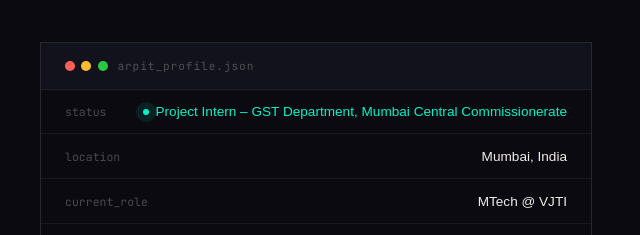
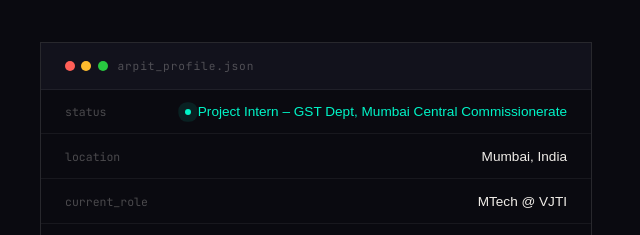
Before and after one commit to aRPIT0313/arpit-journey, a plain HTML site: page index.html in a window 1280 px wide. Shown: the part 5573-5808 px from the top of the page, 640-1280 px from the left. Drawn offline with Linux system fonts and the light colour scheme; animation ran at ten frames a second; a web font is replaced by a local one.

Commit message:
Update index.html

```diff
--- a/index.html
+++ b/index.html
@@ -1130,7 +1130,7 @@ footer {
         </div>
         <div class="panel-row">
           <span class="panel-key">status</span>
-          <span class="panel-val g live-dot">Project Intern – GST Department, Mumbai Central Commissionerate</span>
+          <span class="panel-val g live-dot">Project Intern – GST Dept, Mumbai Central Commissionerate</span>
         </div>
         <div class="panel-row">
           <span class="panel-key">location</span>
```
